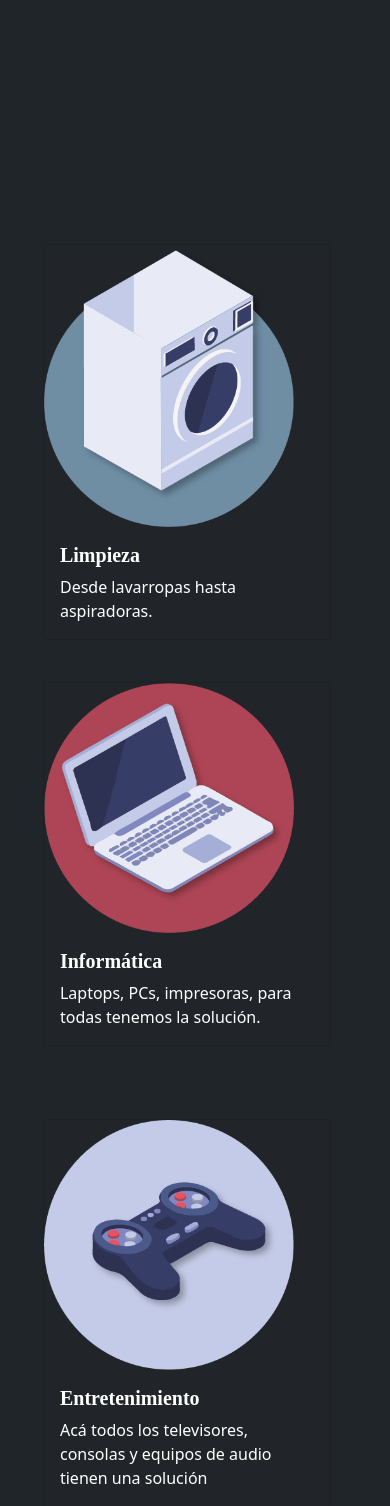
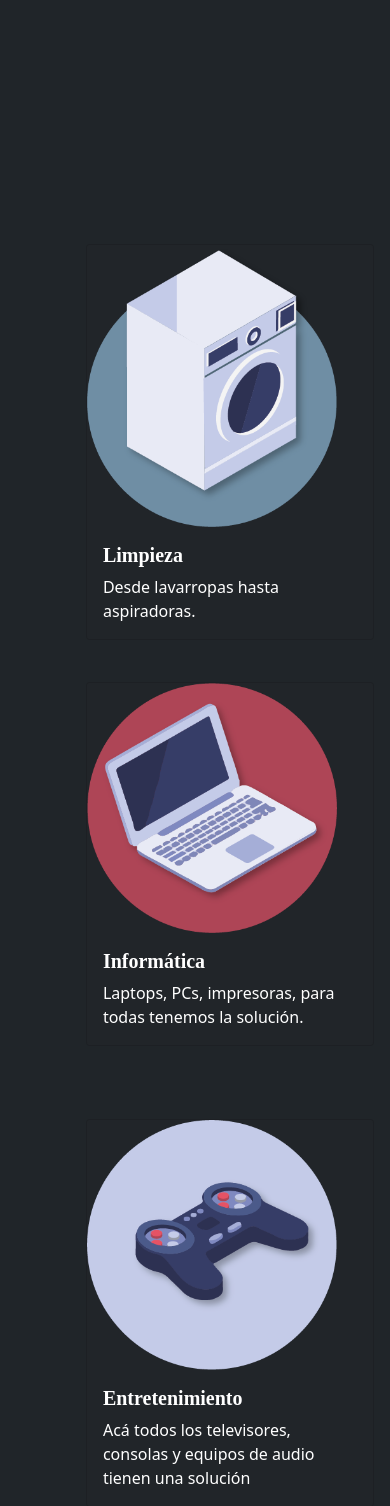
Before and after one commit to TrellixVulnTeam/coderhouse_5FZZ, a PHP site: page /reparaciones.html in a window 390 px wide. Shown: the part 602-2108 px from the top of the page. Run offline with PHP 8.4, Linux system fonts and the light colour scheme; some libraries are stand-ins or nearby versions; some web fonts are replaced.

Commit message:
ajuste responsive

```diff
--- a/css/prueba.css
+++ b/css/prueba.css
@@ -383,8 +383,8 @@ section#form {
     display: grid;
     grid-template-columns: 1fr;
     grid-template-rows: 1fr 1fr 1fr 1fr 1fr 1fr;
-    margin-left: 10%;
-    margin-right: 10%;
+    padding-left: 10%;
+    padding-right: 10%;
     grid-template-areas: "rep1"
  "rep2"
  "rep3"
--- a/scss/prueba.scss
+++ b/scss/prueba.scss
@@ -464,8 +464,8 @@ section#mapa {
     display: grid;
     grid-template-columns: 1fr;
     grid-template-rows: 1fr 1fr 1fr 1fr 1fr 1fr;
-    margin-left: 10%;
-    margin-right: 10%;
+    padding-left: 10%;
+    padding-right: 10%;
     grid-template-areas:
     "rep1"
     "rep2"
```
